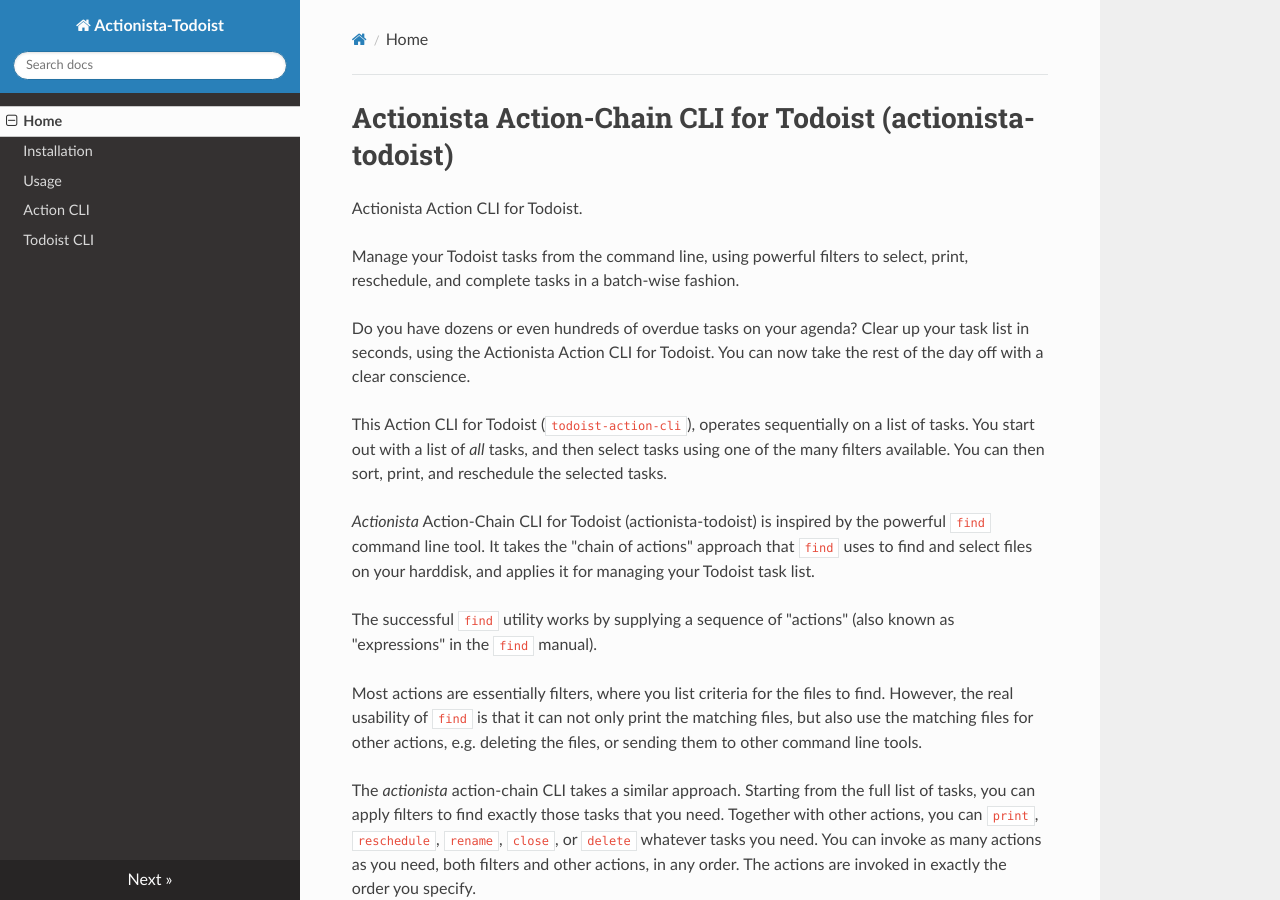
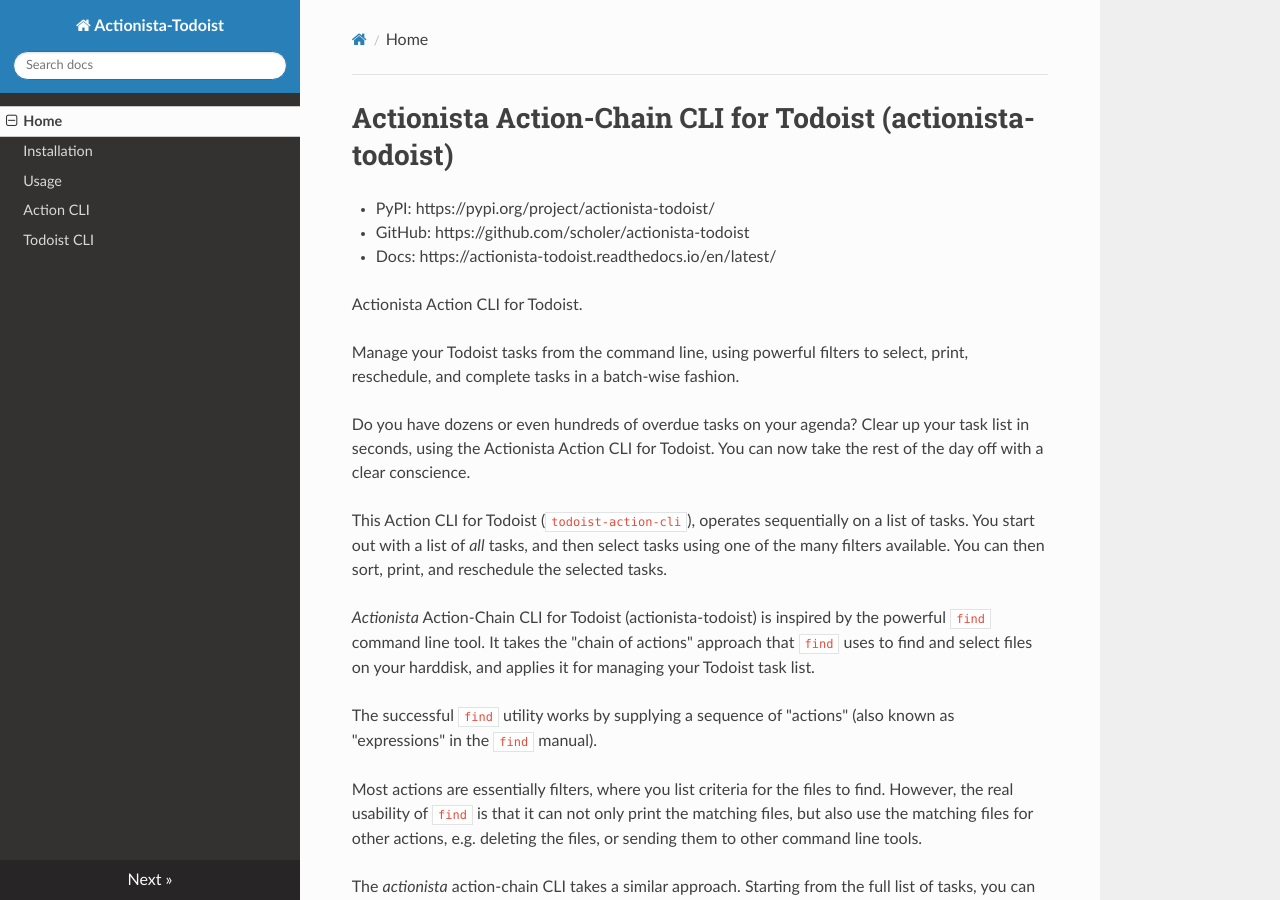
Before and after one commit to scholer/actionista-todoist, an MkDocs documentation site: the page built from docs/index.md, in a window 1280 px wide and 900 px high. Built offline with MkDocs 1.6.1, drawn with Linux system fonts in a browser that asks for light colours; nearby versions of some CDN libraries.

Commit message:
Added links to PyPI, GitHub, and ReadTheDocs to `README.md` and `docs/index.md`.

```diff
--- a/docs/index.md
+++ b/docs/index.md
@@ -1,6 +1,11 @@
 
 Actionista Action-Chain CLI for Todoist (actionista-todoist)
 ============================================================
+
+* PyPI: https://pypi.org/project/actionista-todoist/
+* GitHub: https://github.com/scholer/actionista-todoist
+* Docs: https://actionista-todoist.readthedocs.io/en/latest/
+
 
 Actionista Action CLI for Todoist.
 
```
Also changed, not shown: README.md (+5 -0 lines).
